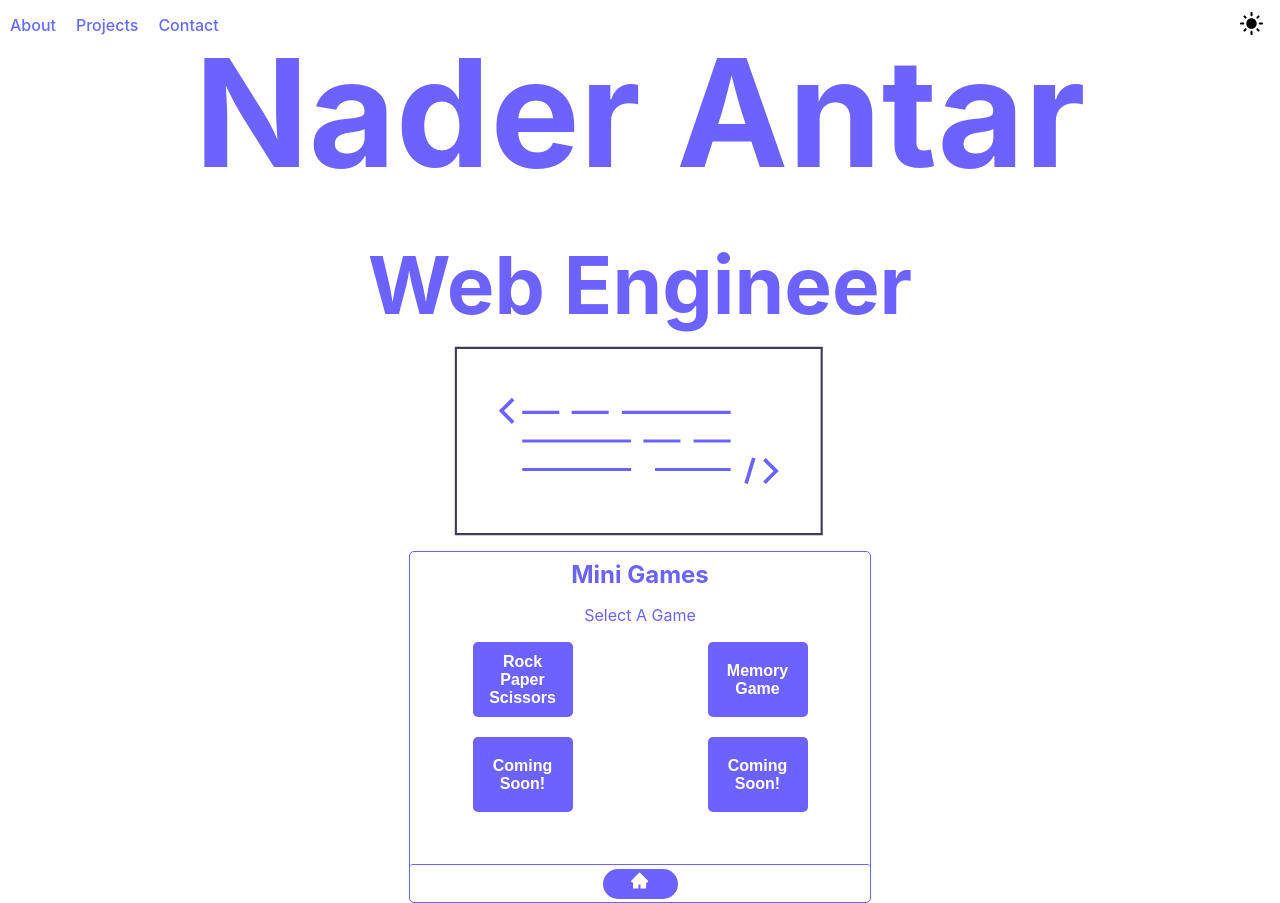
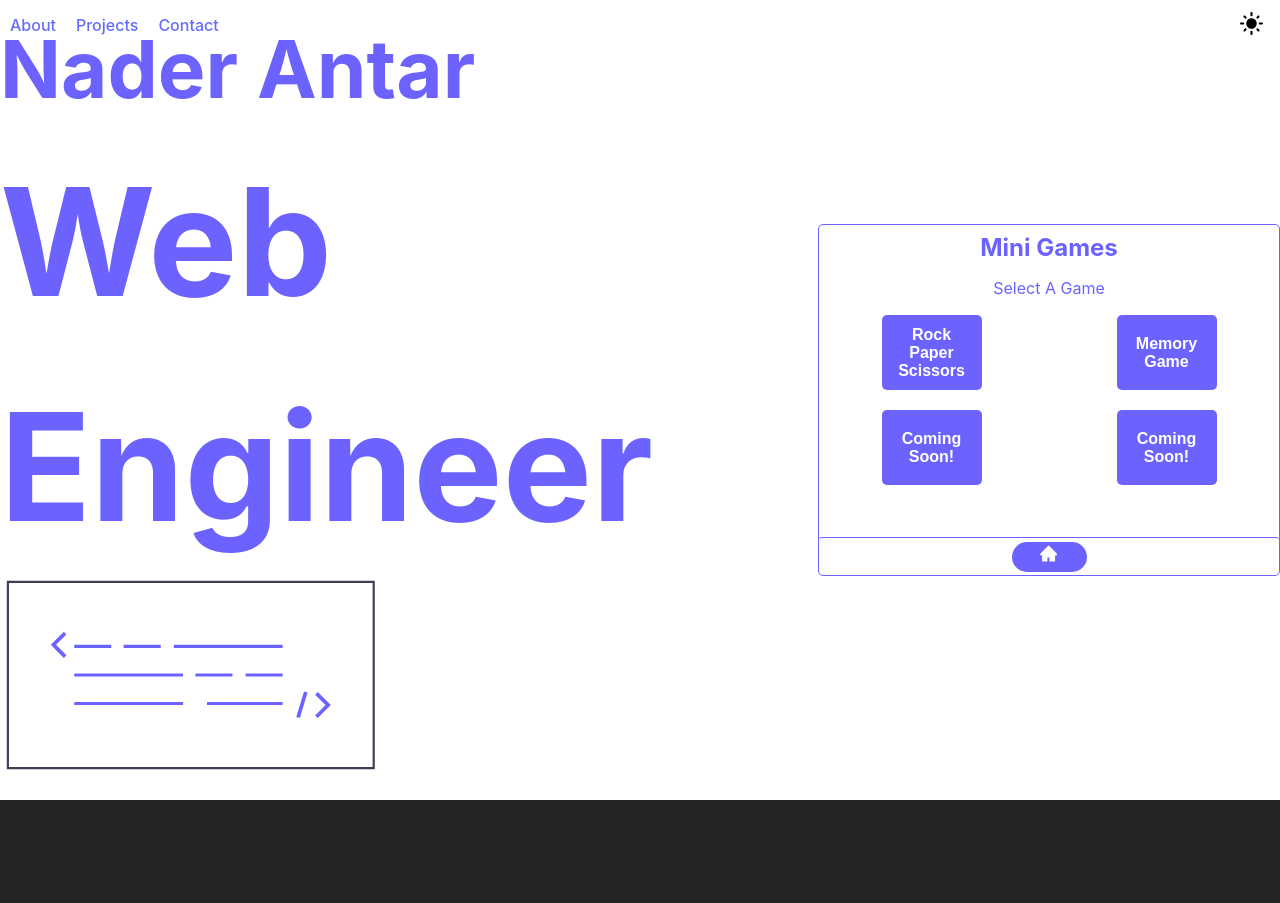
Before and after one commit to nadocodes/nader-antar, a React (Vite) app: page / in a window 1280 px wide. After the commit the page ends 800 px from the top, so only its background shows below. Built offline with nearby package versions, Linux system fonts and the light colour scheme.

Commit message:
updated header layout

```diff
--- a/src/components/Header/Header.css
+++ b/src/components/Header/Header.css
@@ -1,9 +1,14 @@
 .Header {
     display: flex;
     min-height: 100vh;
-    flex-direction: column;
-    justify-content: center;
+    flex-direction: row;
+    justify-content: space-around;
     align-items: center;
     place-items: center;
     min-width: 100vw;
+    gap: 25px;
 }
+
+.myInfo {
+    text-align: left;
+}
--- a/src/components/Header/Header.tsx
+++ b/src/components/Header/Header.tsx
@@ -8,9 +8,11 @@ function Header(props: { theme: string }) {
   const { theme } = props;
   return (
     <div className="Header">
-        <h1>Nader Antar</h1>
-        <h2>Web Engineer</h2>
+      <div className="myInfo">
+        <h2>Nader Antar</h2>
+        <h1>Web Engineer</h1>
         <img className="ScriptSvg" src={theme == 'dark' ? ScriptSvgDark : ScriptSvgLight} alt="Script" />
+      </div>
         <Games />
     </div>
   )
--- a/src/containers/GamesConsole/GamesConsole.tsx
+++ b/src/containers/GamesConsole/GamesConsole.tsx
@@ -17,7 +17,7 @@ export default function Games() {
 
     const handleSelectGame = (gameSelected: string): void => {
         setGame(gameSelected);
-        setMenu(false)
+        setMenu(false);
     }
 
     return (
```
Lines whose indentation alone changed are shown as unchanged.
